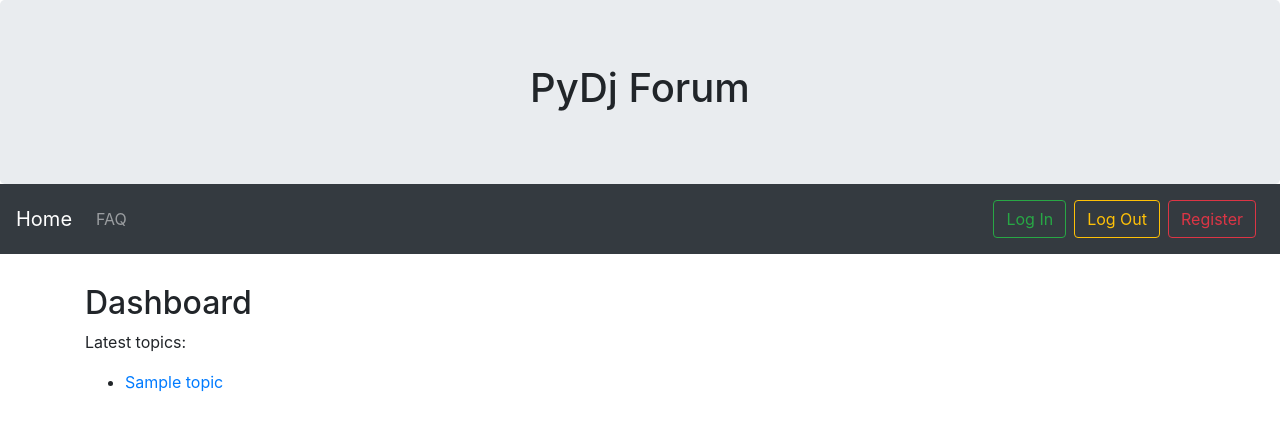
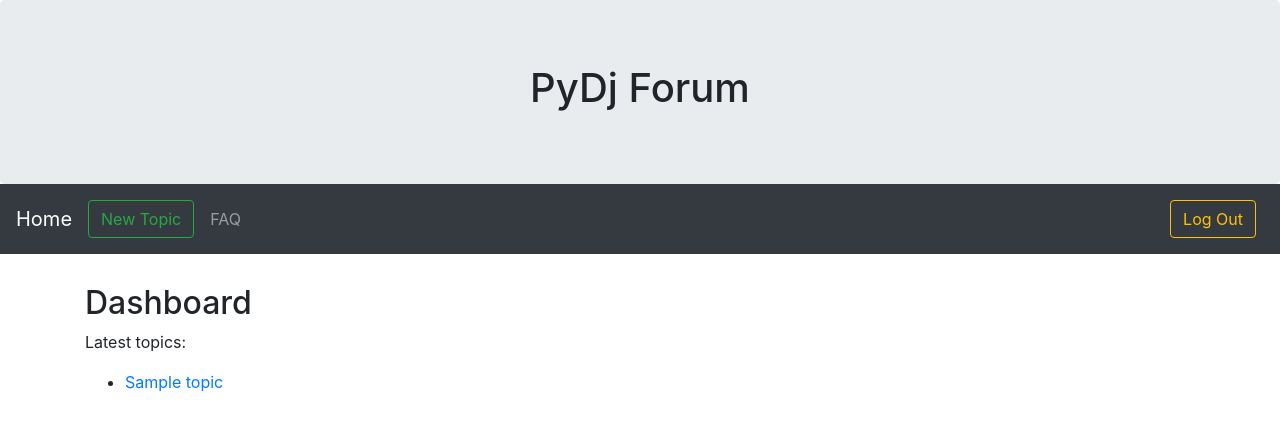
Before and after one commit to mrcsan/forumPyDj, a Django app: page /forum/ in a window 1280 px wide. Shown: the top 431 px of the page. Run offline with Django 3.2, Linux system fonts and the light colour scheme; a user stored in the database is signed in; tables that the repository leaves empty hold one stand-in row (values such as "Sample post"); some libraries are stand-ins or nearby versions.

Commit message:
Add new topic button and showing buttons added

```diff
--- a/forum/models.py
+++ b/forum/models.py
@@ -14,7 +14,7 @@ class Topic(models.Model):
         self.save()
 
     def __str__(self):
-        return self.topic_title
+        return self.topic_title, self.published_date, self.topic_title, self.topic_text
 
 class Post(models.Model):
     user = models.ForeignKey(User, on_delete=models.CASCADE)
@@ -26,3 +26,6 @@ class Post(models.Model):
     def publish(self):
         self.published_date = timezone.now()
         self.save()
+
+    def __str__(self):
+        return self.topic, self.published_date
--- a/forum/templates/forum/base.html
+++ b/forum/templates/forum/base.html
@@ -34,20 +34,21 @@
             <button class="navbar-toggler" type="button" data-toggle="collapse" data-target="#collapsibleNavbar">
                 <span class="navbar-toggler-icon"></span>
             </button>
-
+            {% if user.is_authenticated %}
+                <button class="btn btn-outline-success my-2 mr-sm-2" type="submit" onclick="addNewTopic()">New Topic</button>
+            {% endif %}
             <div class="collapse navbar-collapse" id="collapsibleNavbar">
                 <ul class="navbar-nav mr-auto">
                     <li class="nav-item">
                         <a class="nav-link" href="http://127.0.0.1:8000/forum/faq">FAQ</a>
                     </li>
                 </ul>
+            {% if user.is_authenticated %}
+                <button class="btn btn-outline-warning my-2 mr-sm-2" type="submit" onclick="goToLogOut()">Log Out</button>
+                {% else %}
                 <button class="btn btn-outline-success my-2 mr-sm-2" type="submit" onclick="goToLogIn()">Log In</button>
-                <button class="btn btn-outline-warning my-2 mr-sm-2" type="submit" onclick="goToLogOut()">Log Out</button>
                 <button class="btn btn-outline-danger my-2 mr-sm-2" type="submit" onclick="goToSignUp()">Register</button>
-                <!--<form class="form-inline my-2 my-lg-0">
-                    <input class="form-control mr-sm-2" type="search" placeholder="Search" aria-label="Search">
-                    <button class="btn btn-outline-success my-2 my-sm-0" type="submit">Search</button>
-                </form>-->
+                {% endif %}
              </div>
          </nav>
 
--- a/forum/templates/forum/index.html
+++ b/forum/templates/forum/index.html
@@ -14,7 +14,7 @@
     {% if latest_topic_list %}
       <ul>
       {% for topic in latest_topic_list %}
-          <li><a href="/forum/{{ topic.id }}/">{{ topic.topic_title }}</a></li>
+          <li><a href="{% url 'topic' topic.id %}"> {{ topic.topic_title }} </a></li>
       {% endfor %}
       </ul>
   {% else %}
--- a/forum/templates/forum/topic_view.html
+++ b/forum/templates/forum/topic_view.html
@@ -9,6 +9,8 @@
 
         <h2>{{ header }}</h2>
         <p>{{ paragraph }}</p>
+        <p>{{ topic.topic_title }}</p>
+        <p>{{ topic.topic_text }}</p>
 
     {% else %}
         <h2>{{ header }}</h2>
--- a/forum/views.py
+++ b/forum/views.py
@@ -26,8 +26,11 @@ def index(request):
 def topicView(request, topic_id):
     if request.user.is_authenticated:
 
-        text_header = "You're looking at topic %s." % topic_id
-        text_paragraph = "You're looking at topic %s." % topic_id
+        # text_header = "You're looking at topic %s." % topic_id
+        # text_paragraph = "You're looking at topic %s." % topic_id
+
+        text_header = Topic.topic_title
+        text_paragraph = Topic.topic_text
 
         args = {'header': text_header, 'paragraph': text_paragraph}
 
```
